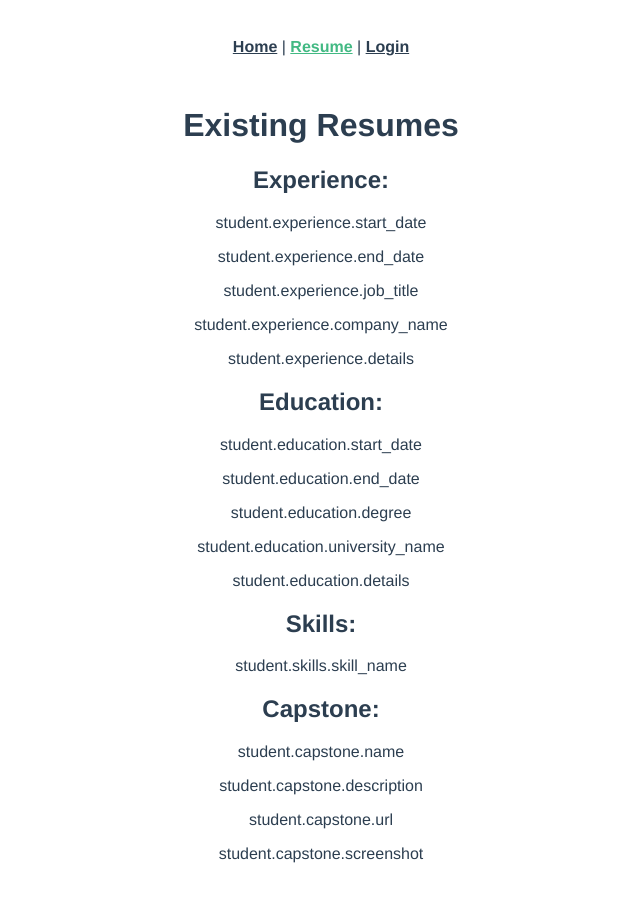
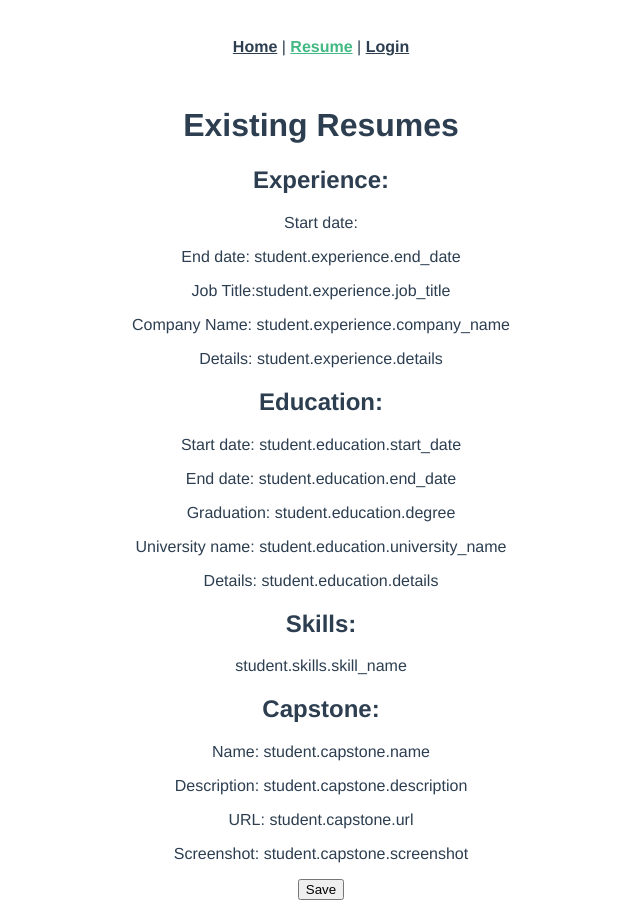
Before and after one commit to tmilitello/student-portal, a Vue app: page /resumes in a window 1280 px wide. Shown: the whole page, without its empty margins (319-959 px from the left). Before the commit the page ends 879 px from the top, so only its background shows below. Built offline with nearby package versions, Linux system fonts and the light colour scheme.

Commit message:
Adds more inputs on Index Page

```diff
--- a/src/views/ResumesIndex.vue
+++ b/src/views/ResumesIndex.vue
@@ -17,7 +17,7 @@ export default {
         this.student = response.data;
       });
     },
-    updateResume: function () {},
+    updateStudent: function () {},
   },
 };
 </script>
@@ -27,19 +27,22 @@ export default {
     <h1>{{ message }}</h1>
     <div>
       <h2>Experience:</h2>
-      <p>{{ "student.experience.start_date" }}</p>
-      <p>{{ "student.experience.end_date" }}</p>
-      <p>{{ "student.experience.job_title" }}</p>
-      <p>{{ "student.experience.company_name" }}</p>
-      <p>{{ "student.experience.details" }}</p>
+      <p>
+        Start date:
+        <!-- <input type="text" v-model="student.experience.start_date" /> -->
+      </p>
+      <p>End date: {{ "student.experience.end_date" }}</p>
+      <p>Job Title:{{ "student.experience.job_title" }}</p>
+      <p>Company Name: {{ "student.experience.company_name" }}</p>
+      <p>Details: {{ "student.experience.details" }}</p>
     </div>
     <div>
       <h2>Education:</h2>
-      <p>student.education.start_date</p>
-      <p>student.education.end_date</p>
-      <p>student.education.degree</p>
-      <p>student.education.university_name</p>
-      <p>student.education.details</p>
+      <p>Start date: student.education.start_date</p>
+      <p>End date: student.education.end_date</p>
+      <p>Graduation: student.education.degree</p>
+      <p>University name: student.education.university_name</p>
+      <p>Details: student.education.details</p>
     </div>
     <div>
       <h2>Skills:</h2>
@@ -47,12 +50,12 @@ export default {
     </div>
     <div>
       <h2>Capstone:</h2>
-      <p>student.capstone.name</p>
-      <p>student.capstone.description</p>
-      <p>student.capstone.url</p>
-      <p>student.capstone.screenshot</p>
+      <p>Name: student.capstone.name</p>
+      <p>Description: student.capstone.description</p>
+      <p>URL: student.capstone.url</p>
+      <p>Screenshot: student.capstone.screenshot</p>
     </div>
-    <!-- Experience, Education, Skills, Capstone -->
+    <button v-on:click="updateStudent()">Save</button>
   </div>
 </template>
 
```
